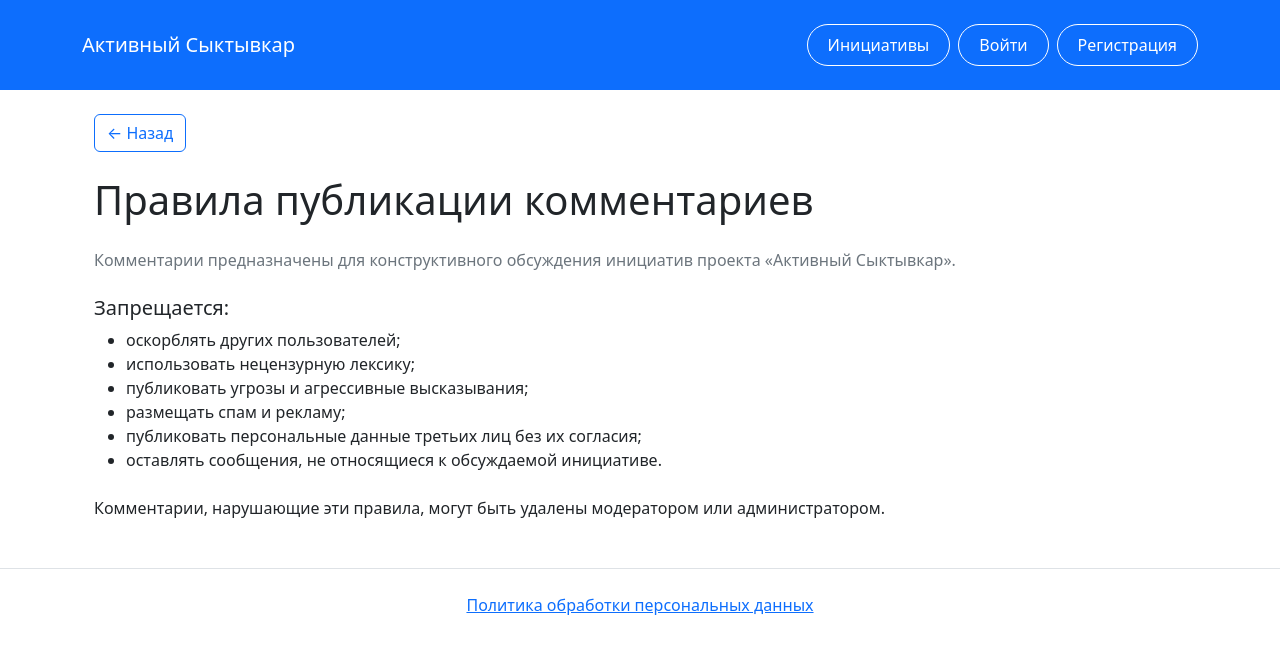
After one commit to iramirayi-crypto/activesyktyvkar, a Django app: page /accounts/comment-rules/ in a window 1280 px wide. The commit adds this page. Shown: the top 654 px of the page. Run offline with Django 5.2, Linux system fonts and the light colour scheme.

Commit message:
Добавлены правила комментариев и исправлено отображение инициатив

```diff
--- a/accounts/urls.py
+++ b/accounts/urls.py
@@ -117,10 +117,14 @@ urlpatterns = [
         views.audit_log,
         name="audit_log"
     ),
- path(
+    path(
     "notifications/",
     views.notifications,
     name="notifications"
-),
-
+    ),
+    path(
+    "comment-rules/",
+    views.comment_rules,
+    name="comment_rules"
+    ),
 ]
--- a/accounts/views.py
+++ b/accounts/views.py
@@ -366,3 +366,10 @@ def notifications(request):
             "notifications": notifications
         }
     )
+
+# Правила публикации комментариев
+def comment_rules(request):
+    return render(
+        request,
+        "accounts/comment_rules.html"
+    )
--- /dev/null
+++ b/templates/accounts/comment_rules.html
@@ -0,0 +1,43 @@
+{% extends "base.html" %}
+
+{% block title %}
+Правила публикации комментариев
+{% endblock %}
+
+{% block content %}
+
+<div class="container mt-4 mb-5">
+
+    <a href="javascript:history.back()"
+       class="btn btn-outline-primary mb-4">
+        ← Назад
+    </a>
+
+    <h1 class="mb-4">
+        Правила публикации комментариев
+    </h1>
+
+    <p class="text-secondary">
+        Комментарии предназначены для конструктивного обсуждения
+        инициатив проекта «Активный Сыктывкар».
+    </p>
+
+    <h5 class="mt-4">Запрещается:</h5>
+
+    <ul>
+        <li>оскорблять других пользователей;</li>
+        <li>использовать нецензурную лексику;</li>
+        <li>публиковать угрозы и агрессивные высказывания;</li>
+        <li>размещать спам и рекламу;</li>
+        <li>публиковать персональные данные третьих лиц без их согласия;</li>
+        <li>оставлять сообщения, не относящиеся к обсуждаемой инициативе.</li>
+    </ul>
+
+    <p class="mt-4">
+        Комментарии, нарушающие эти правила, могут быть удалены
+        модератором или администратором.
+    </p>
+
+</div>
+
+{% endblock %}
--- a/templates/accounts/personal_data_consent.html
+++ b/templates/accounts/personal_data_consent.html
@@ -5,6 +5,10 @@
 {% block content %}
 
 <article class="container mt-4 mb-5" style="max-width:900px;">
+    <a href="javascript:history.back()"
+   class="btn btn-outline-primary mb-4">
+    ← Назад
+</a>
     <h1 class="mb-4">Согласие на обработку персональных данных</h1>
 
     <div class="alert alert-warning">
--- a/templates/accounts/privacy_policy.html
+++ b/templates/accounts/privacy_policy.html
@@ -5,6 +5,10 @@
 {% block content %}
 
 <article class="container mt-4 mb-5" style="max-width:900px;">
+    <a href="javascript:history.back()"
+   class="btn btn-outline-primary mb-4">
+    ← Назад
+</a>
     <h1 class="mb-4">Политика обработки персональных данных</h1>
 
     <div class="alert alert-warning">
```
Also changed, not shown: templates/initiatives/detail.html (+19 -8 lines).
